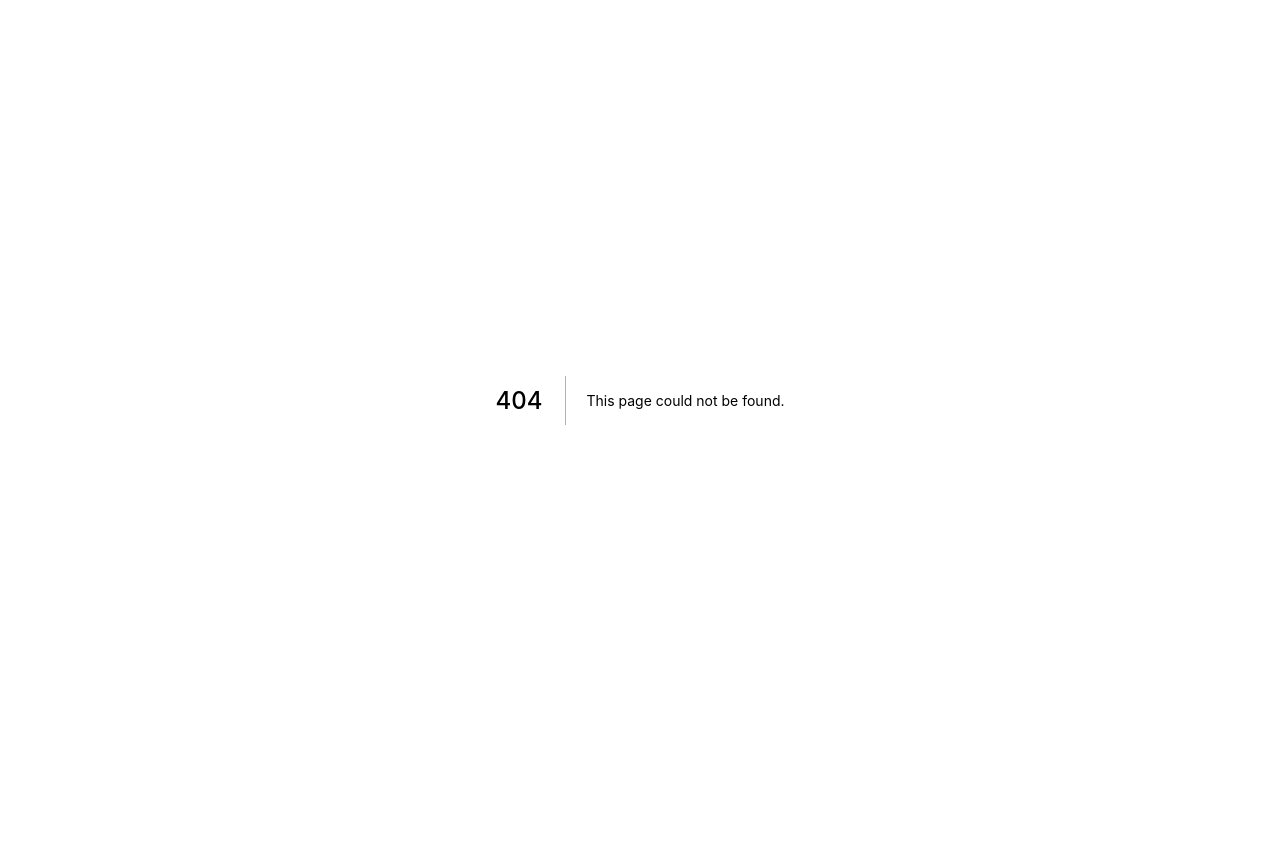
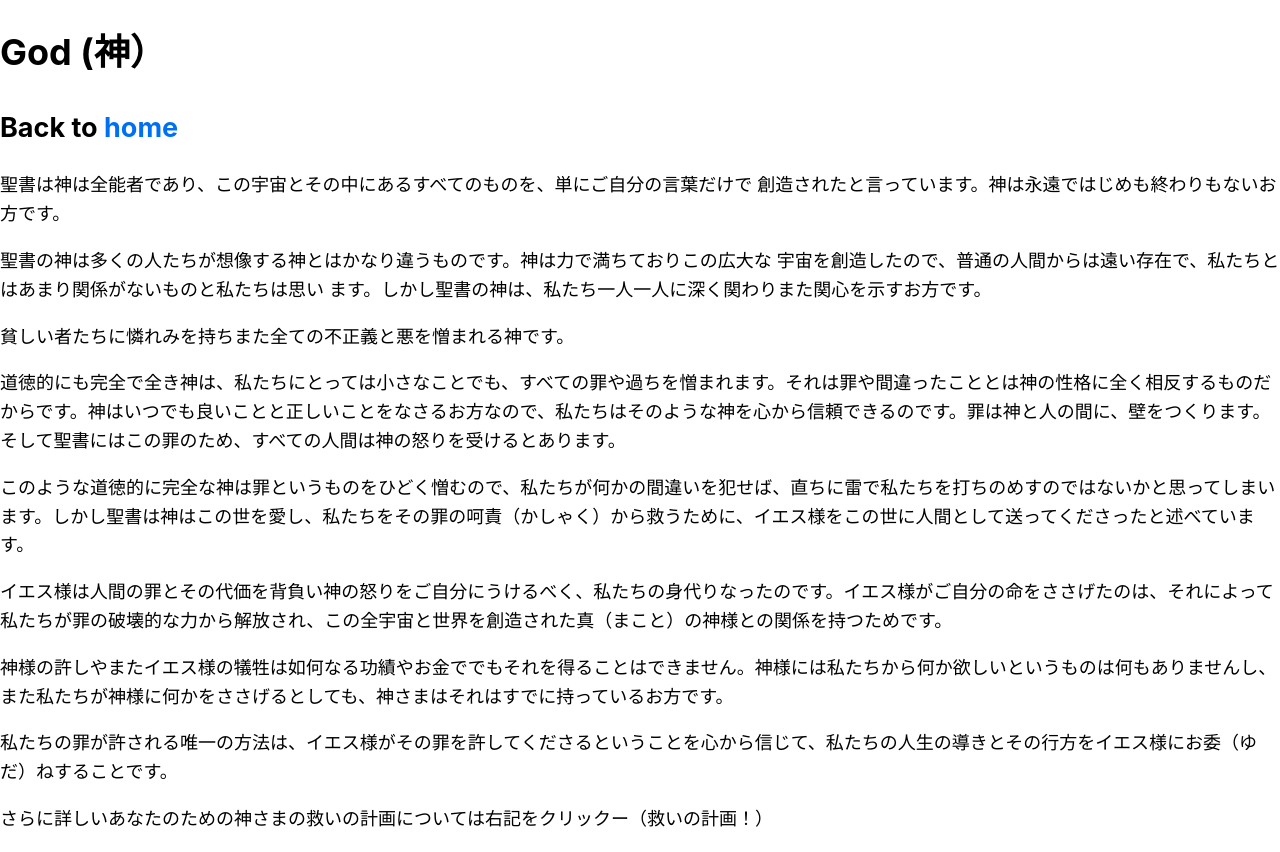
Before and after one commit to zeppytoh/jesuslovesjp, a Next.js app: page /posts/god in a window 1280 px wide. Before the commit this address had no page. Before the commit the page ends 800 px from the top, so only its background shows below. Built offline with nearby package versions, Linux system fonts and the light colour scheme.

Commit message:
Polishing Layout

```diff
--- /dev/null
+++ b/components/layout.js
@@ -0,0 +1,5 @@
+import styles from './layout.module.css'
+
+export default function Layout({ children }) {
+  return <div className={styles.container}>{children}</div>
+}
--- /dev/null
+++ b/components/layout.module.css
@@ -0,0 +1,5 @@
+.container {
+  max-width: 36rem;
+  padding: 0 1rem;
+  margin: 3rem auto 6rem;
+}
--- a/pages/_app.js
+++ b/pages/_app.js
@@ -1,4 +1,4 @@
-import '../styles/globals.css'
+import '../styles/global.css'
 
 function MyApp({ Component, pageProps }) {
   return <Component {...pageProps} />
--- /dev/null
+++ b/pages/posts/god.js
@@ -0,0 +1,36 @@
+import Head from 'next/head'
+import styles from '../../styles/Home.module.css'
+import Link from 'next/link'
+
+export default function God() {
+  return (
+    <>
+      <Head>
+        <title>Hello</title>
+      </Head>
+      <h1>God (神）</h1>
+      <h2>
+
+          Back to <Link href="/"><a>home</a></Link>
+
+
+      </h2>
+      <p>聖書は神は全能者であり、この宇宙とその中にあるすべてのものを、単にご自分の言葉だけで
+　創造されたと言っています。神は永遠ではじめも終わりもないお方です。</p>
+
+　　　<p>聖書の神は多くの人たちが想像する神とはかなり違うものです。神は力で満ちておりこの広大な
+　宇宙を創造したので、普通の人間からは遠い存在で、私たちとはあまり関係がないものと私たちは思い
+　ます。しかし聖書の神は、私たち一人一人に深く関わりまた関心を示すお方です。</p>
+
+　<p>貧しい者たちに憐れみを持ちまた全ての不正義と悪を憎まれる神です。</p>
+  <p>道徳的にも完全で全き神は、私たちにとっては小さなことでも、すべての罪や過ちを憎まれます。それは罪や間違ったこととは神の性格に全く相反するものだからです。神はいつでも良いことと正しいことをなさるお方なので、私たちはそのような神を心から信頼できるのです。罪は神と人の間に、壁をつくります。そして聖書にはこの罪のため、すべての人間は神の怒りを受けるとあります。</p>
+
+　<p>このような道徳的に完全な神は罪というものをひどく憎むので、私たちが何かの間違いを犯せば、直ちに雷で私たちを打ちのめすのではないかと思ってしまいます。しかし聖書は神はこの世を愛し、私たちをその罪の呵責（かしゃく）から救うために、イエス様をこの世に人間として送ってくださったと述べています。</p>
+<p>イエス様は人間の罪とその代価を背負い神の怒りをご自分にうけるべく、私たちの身代りなったのです。イエス様がご自分の命をささげたのは、それによって私たちが罪の破壊的な力から解放され、この全宇宙と世界を創造された真（まこと）の神様との関係を持つためです。</p>
+<p>神様の許しやまたイエス様の犠牲は如何なる功績やお金ででもそれを得ることはできません。神様には私たちから何か欲しいというものは何もありませんし、また私たちが神様に何かをささげるとしても、神さまはそれはすでに持っているお方です。</p>
+<p>私たちの罪が許される唯一の方法は、イエス様がその罪を許してくださるということを心から信じて、私たちの人生の導きとその行方をイエス様にお委（ゆだ）ねすることです。</p>
+
+<p>さらに詳しいあなたのための神さまの救いの計画については右記をクリックー（救いの計画！）</p>
+    </>
+  )
+}
--- /dev/null
+++ b/styles/global.css
@@ -0,0 +1,27 @@
+html,
+body {
+  padding: 0;
+  margin: 0;
+  font-family: -apple-system, BlinkMacSystemFont, Segoe UI, Roboto, Oxygen, Ubuntu,
+    Cantarell, Fira Sans, Droid Sans, Helvetica Neue, sans-serif;
+  line-height: 1.6;
+  font-size: 18px;
+}
+
+* {
+  box-sizing: border-box;
+}
+
+a {
+  color: #0070f3;
+  text-decoration: none;
+}
+
+a:hover {
+  text-decoration: underline;
+}
+
+img {
+  max-width: 100%;
+  display: block;
+}
--- a/styles/globals.css
+++ /dev/null
@@ -1,16 +0,0 @@
-html,
-body {
-  padding: 0;
-  margin: 0;
-  font-family: -apple-system, BlinkMacSystemFont, Segoe UI, Roboto, Oxygen,
-    Ubuntu, Cantarell, Fira Sans, Droid Sans, Helvetica Neue, sans-serif;
-}
-
-a {
-  color: inherit;
-  text-decoration: none;
-}
-
-* {
-  box-sizing: border-box;
-}
```
Also changed, not shown: pages/index.js (+4 -3 lines), pages/posts/first-post.js (added, +21 -0 lines).
